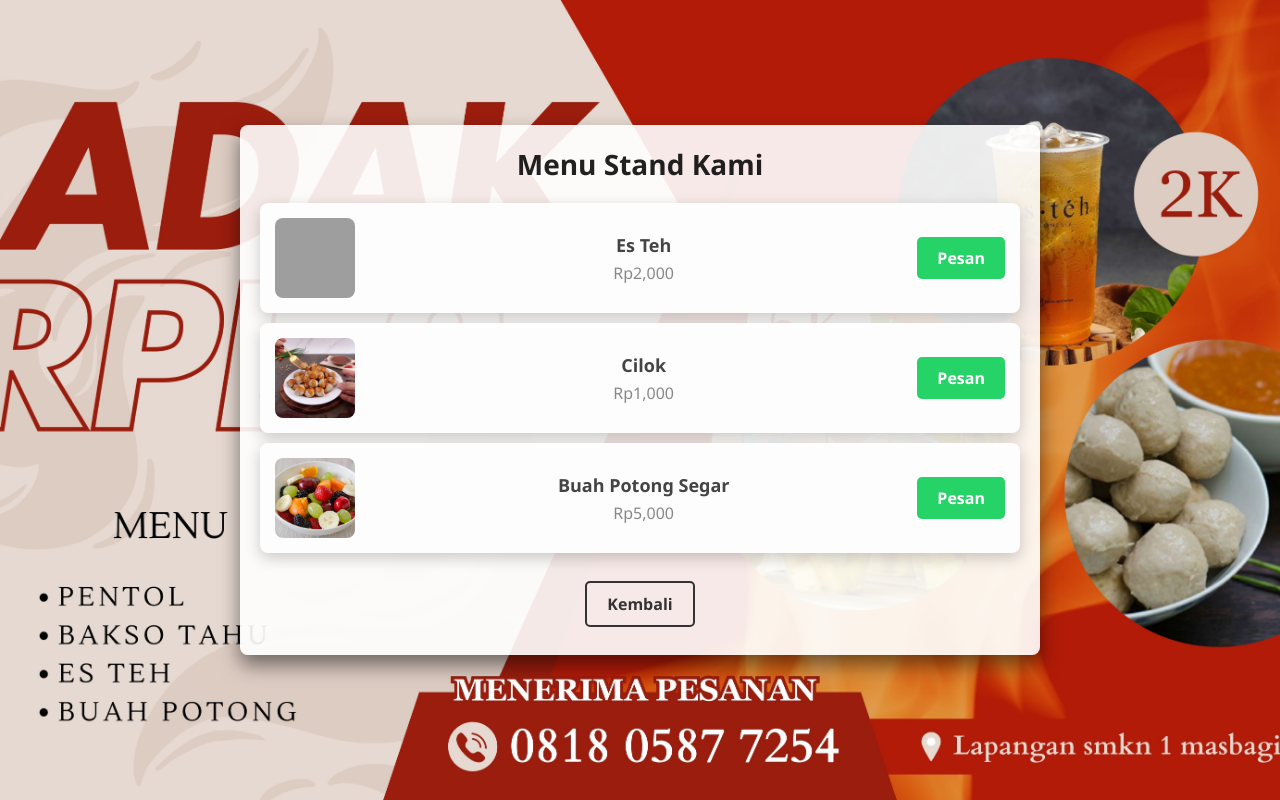
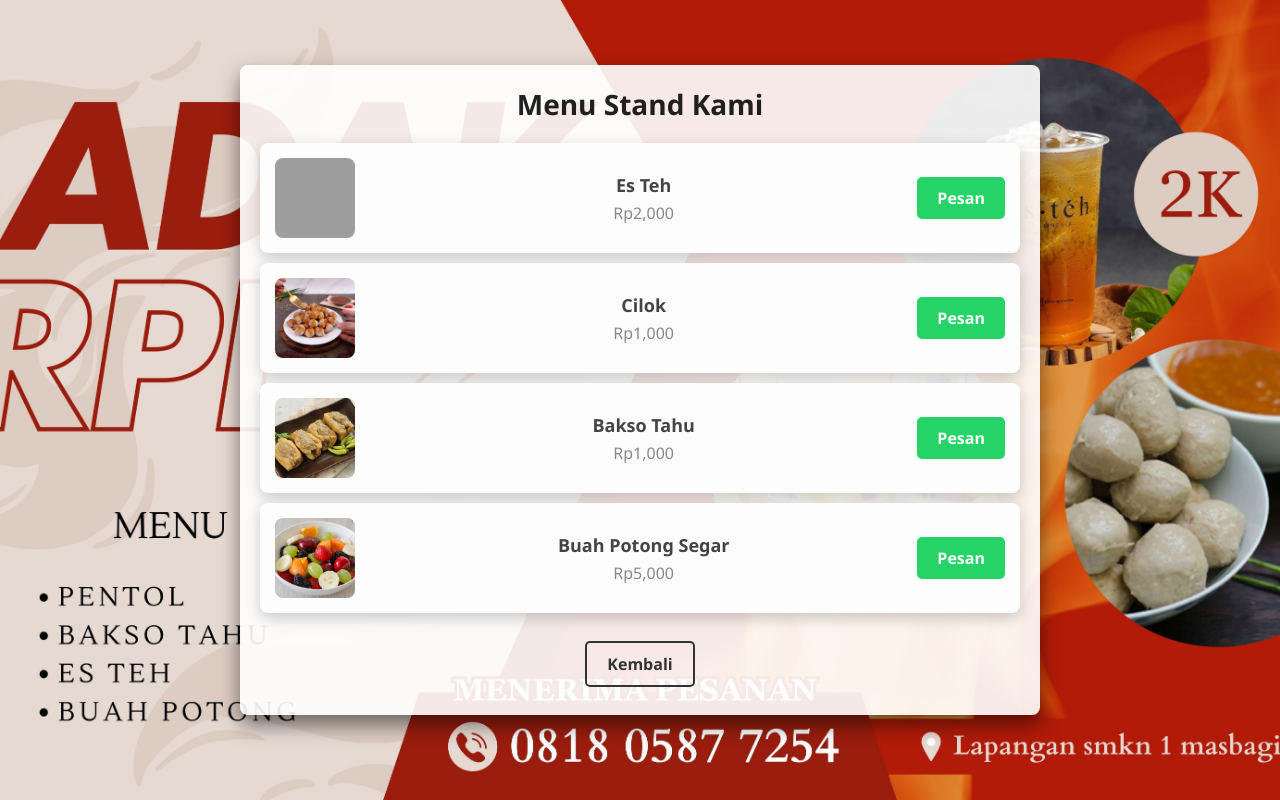
Before and after one commit to Randa23356/Bazzar, a plain HTML site: page menu.html in a window 1280 px wide. Drawn offline with Linux system fonts and the light colour scheme; grey boxes are pictures that could not be loaded.

Commit message:
Update menu.html

```diff
--- a/menu.html
+++ b/menu.html
@@ -517,8 +517,32 @@
     </div>
 
 
+    <!-- Item 3 -->
 
-    <!-- Item 3 -->
+    <div class="menu-item">
+
+        <img src="baksotahu.jpg" alt="BaksoTahu" onclick="showPopup('baksotahu.jpg')">
+
+        <div>
+
+            <h3>Bakso Tahu</h3>
+
+            <p>Rp1,000</p>
+
+        </div>
+
+        <a href="https://wa.me/6283830439898?text=Halo%20saya%20ingin%20pesan%20Bakso%20Tahu" class="order-btn">
+
+            Pesan
+
+        </a>
+
+    </div>
+
+
+
+
+    <!-- Item 4 -->
 
     <div class="menu-item">
 
```
